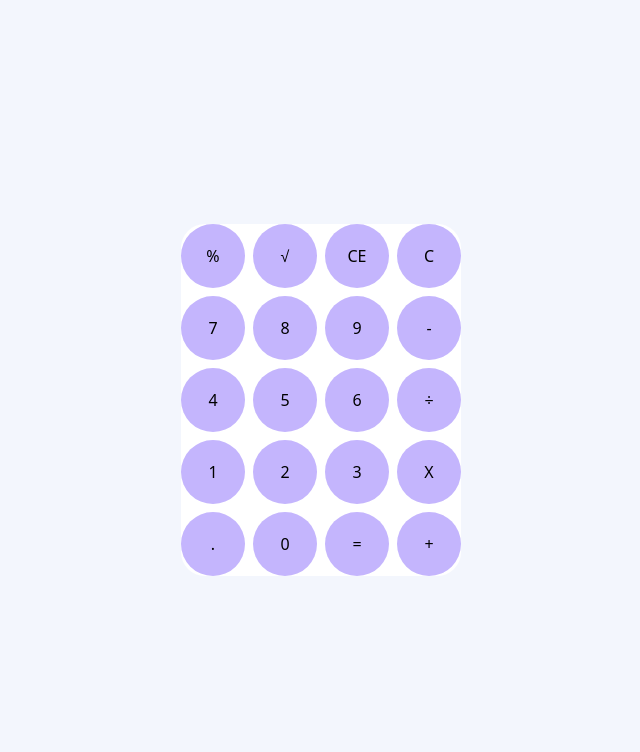
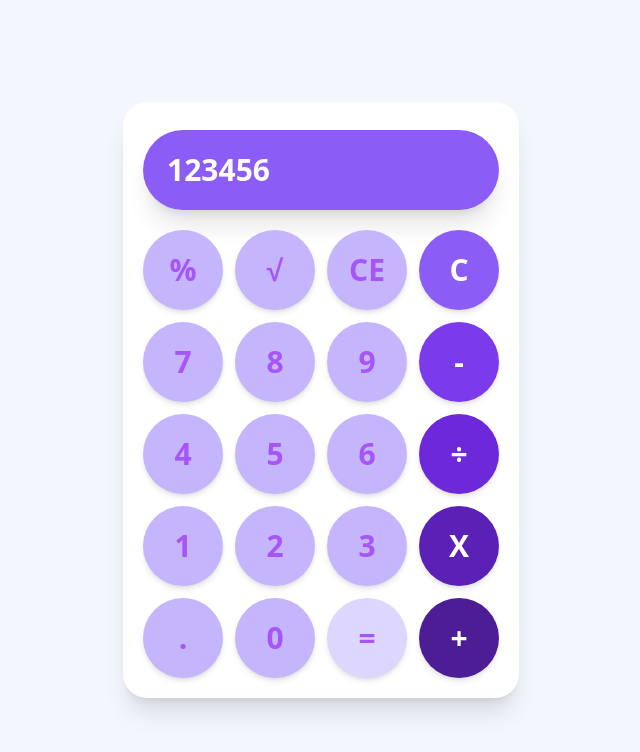
Before and after one commit to IMawaddah/calculator, a SvelteKit app: page / in a window 1280 px wide. Shown: the top 752 px of the page, without its empty margins (319-959 px from the left). Built offline with nearby package versions, Linux system fonts and the light colour scheme.

Commit message:
calculater shadows

```diff
--- a/src/app.css
+++ b/src/app.css
@@ -3,5 +3,5 @@
 @tailwind utilities;
 
 button{
-    @apply bg-violet-300 h-16 w-16 rounded-full;
+    @apply bg-violet-300 h-20 w-20 rounded-full text-center text-purple-500 shadow-md ;
 }
--- a/src/app.html
+++ b/src/app.html
@@ -7,9 +7,7 @@
 		%sveltekit.head%
 	</head>
 	<body class="bg-[#f3f6fd] flex justify-center items-center min-h-[100dvh]" data-sveltekit-preload-data="hover">
-		<div class="bg-red-900 flex justify-center items-center min-h-[100dvh] ">
 
-		</div>
 		<div style="display: contents">%sveltekit.body%</div>
 	</body>
 </html>
--- a/src/routes/+page.svelte
+++ b/src/routes/+page.svelte
@@ -5,25 +5,26 @@
 </svelte:head>
 
 
-  <div class="bg-white h-fit w-fit rounded-3xl grid grid-cols-4 gap-2">
+  <div class="bg-white h-fit w-fit rounded-3xl grid grid-cols-4 gap-3 p-5 pt-7 font-semibold shadow-xl text-3xl">
+   <div class="bg-violet-500 rounded-full col-span-4 h-20 flex items-center px-6 mb-2 text-white shadow-xl"> 123456</div>
     <button>%</button>
     <button>&radic;</button>
     <button>CE</button>
-    <button>C</button>
+    <button class="text-white bg-violet-500 border-0">C</button>
     <button>7</button>
     <button>8</button>
     <button>9</button>
-    <button>-</button>
+    <button class="text-white bg-violet-600 border-0">-</button>
     <button>4</button>
     <button>5</button>
     <button>6</button>
-    <button >÷</button>
+    <button class="text-white bg-violet-700 border-0">÷</button>
     <button>1</button>
     <button>2</button>
     <button>3</button>
-    <button>X</button>
+    <button class="text-white bg-violet-800 border-0">X</button>
     <button>.</button>
     <button>0</button>
-    <button>=</button>
-    <button>+</button>
+    <button class="bg-violet-200 border border-0">=</button>
+    <button class="text-white bg-violet-900 border-0">+</button>
   </div>
```
